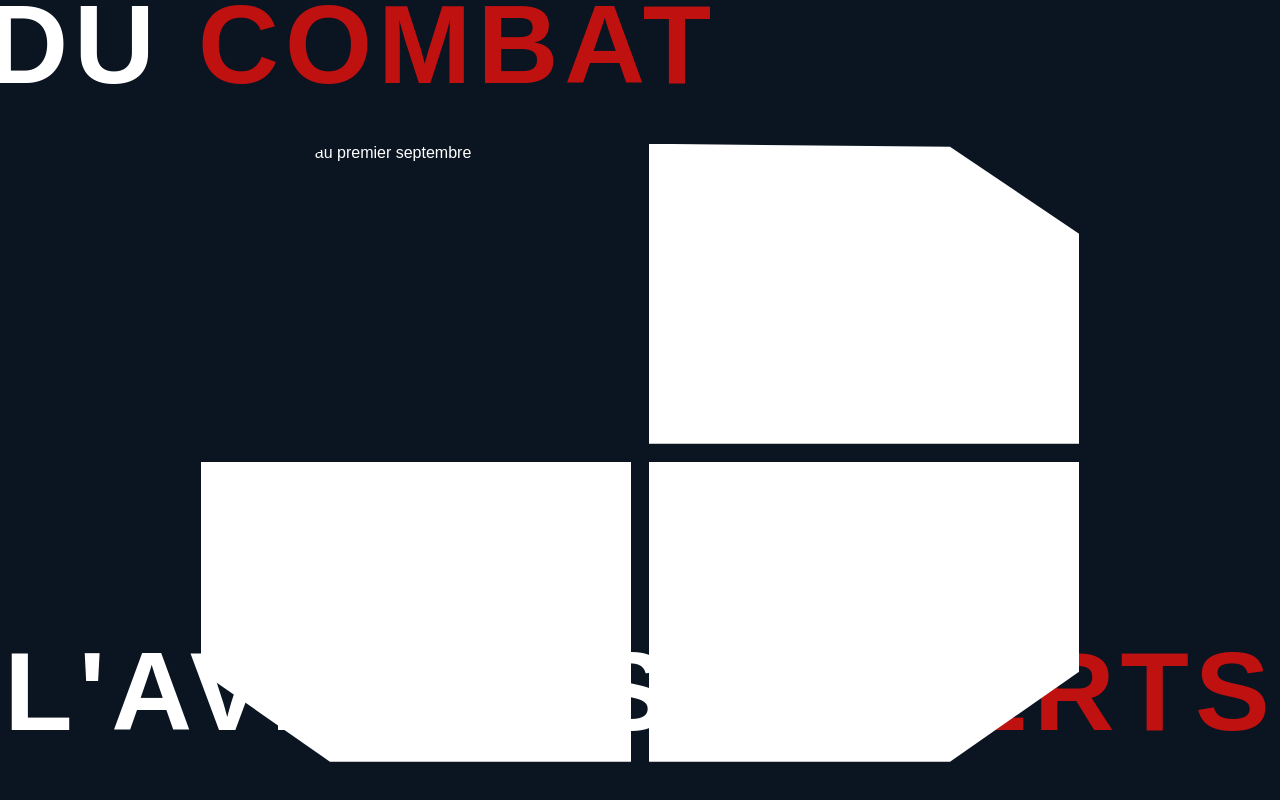
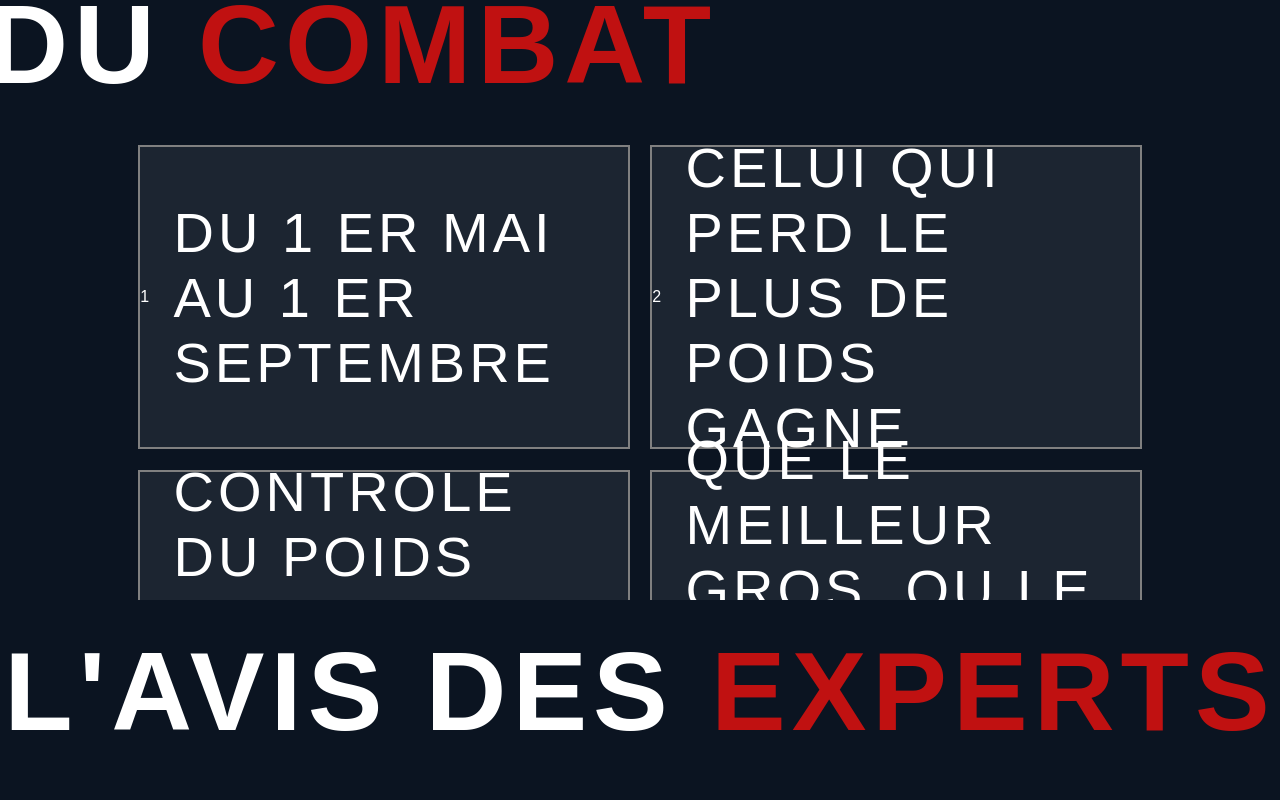
Before and after one commit to RaEace/La-Groph-cie, a React (Vite) app: page / in a window 1280 px wide. Shown: the part 3400-4200 px from the top of the page. Built offline with nearby package versions, Linux system fonts and the light colour scheme; a web font is replaced by a local one.

Commit message:
feat: some advancements

```diff
--- a/src/pages/Rules/Rules.css
+++ b/src/pages/Rules/Rules.css
@@ -16,7 +16,7 @@
   display: flex;
   flex-direction: column;
   gap: 10%;
-  margin: 5% 15% 0 15%;
+  margin: 5% 10% 0 10%;
 }
 
 .rules .left-rules {
@@ -33,33 +33,24 @@
   width: 100%;
 }
 
-.rules .shape1 {
+.rules .box {
   height: 300px;
   width: 100%;
-  clip-path: polygon(100% 0, 100% 100%, 0 100%, 0 30%, 30% 0);
   margin: 1%;
-  outline: 2px white;
+  border: 2px solid grey;
+  background: rgba(255, 255, 255, 0.07);
+  display: flex;
+  justify-content: center;
+  align-items: center;
 }
 
-.rules .shape2 {
-  height: 300px;
-  width: 100%;
-  background-color: white;
-  clip-path: polygon(70% 1%, 100% 30%, 100% 100%, 0 100%, 0 0);
-  margin: 1%;
+.box:hover {
+  border: white 2px solid;
+  background: rgba(255, 255, 255, 0.3);
 }
 
-.rules .shape3 {
-  height: 300px;
-  width: 100%;
-  background-color: white;
-  clip-path: polygon(100% 0, 100% 100%, 30% 100%, 0 70%, 0 0);
-  margin: 1%;
+.box p {
+  font-size: 3.5em;
+  letter-spacing: 4px;
+  margin: 5%;
 }
-.rules .shape4 {
-  height: 300px;
-  width: 100%;
-  background-color: white;
-  clip-path: polygon(100% 0, 100% 70%, 70% 100%, 0 100%, 0 0);
-  margin: 1%;
-}
--- a/src/pages/Rules/Rules.tsx
+++ b/src/pages/Rules/Rules.tsx
@@ -9,12 +9,24 @@ const Rules: React.FC = () => {
       </div>
       <div className="rules-section">
         <div className="left-rules">
-          <div className="shape1">Du premier mai au premier septembre</div>
-          <div className="shape2">Celui qui perd le plus de poids gagne</div>
+          <div className="box">
+            <div>1</div>
+            <p>DU 1 ER MAI AU 1 ER SEPTEMBRE </p>
+          </div>
+          <div className="box">
+            <div>2</div>
+            <p>CELUI QUI PERD LE PLUS DE POIDS GAGNE </p>
+          </div>
         </div>
         <div className="right-rules">
-          <div className="shape3">Controle du poids chaque samedi matin</div>
-          <div className="shape4">Que le meilleurs gros (ou maigre) gagne</div>
+          <div className="box">
+            <div>3</div>
+            <p>CONTROLE DU POIDS CHAQUE SAMEDI MATIN</p>
+          </div>
+          <div className="box">
+            <div>4</div>
+            <p>QUE LE MEILLEUR GROS, OU LE MEILLEUR MAIGRE GAGNE</p>
+          </div>
         </div>
       </div>
     </div>
```
